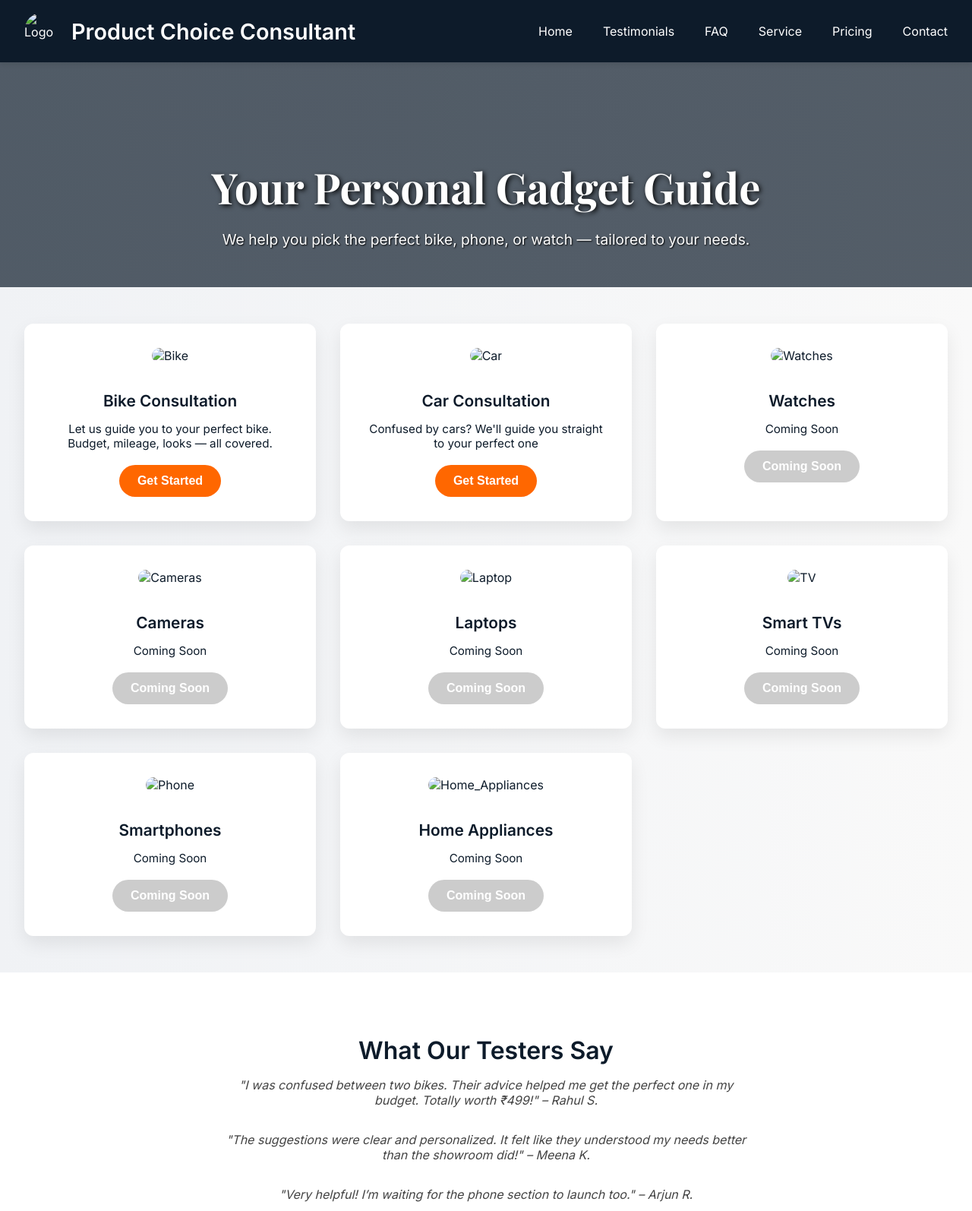
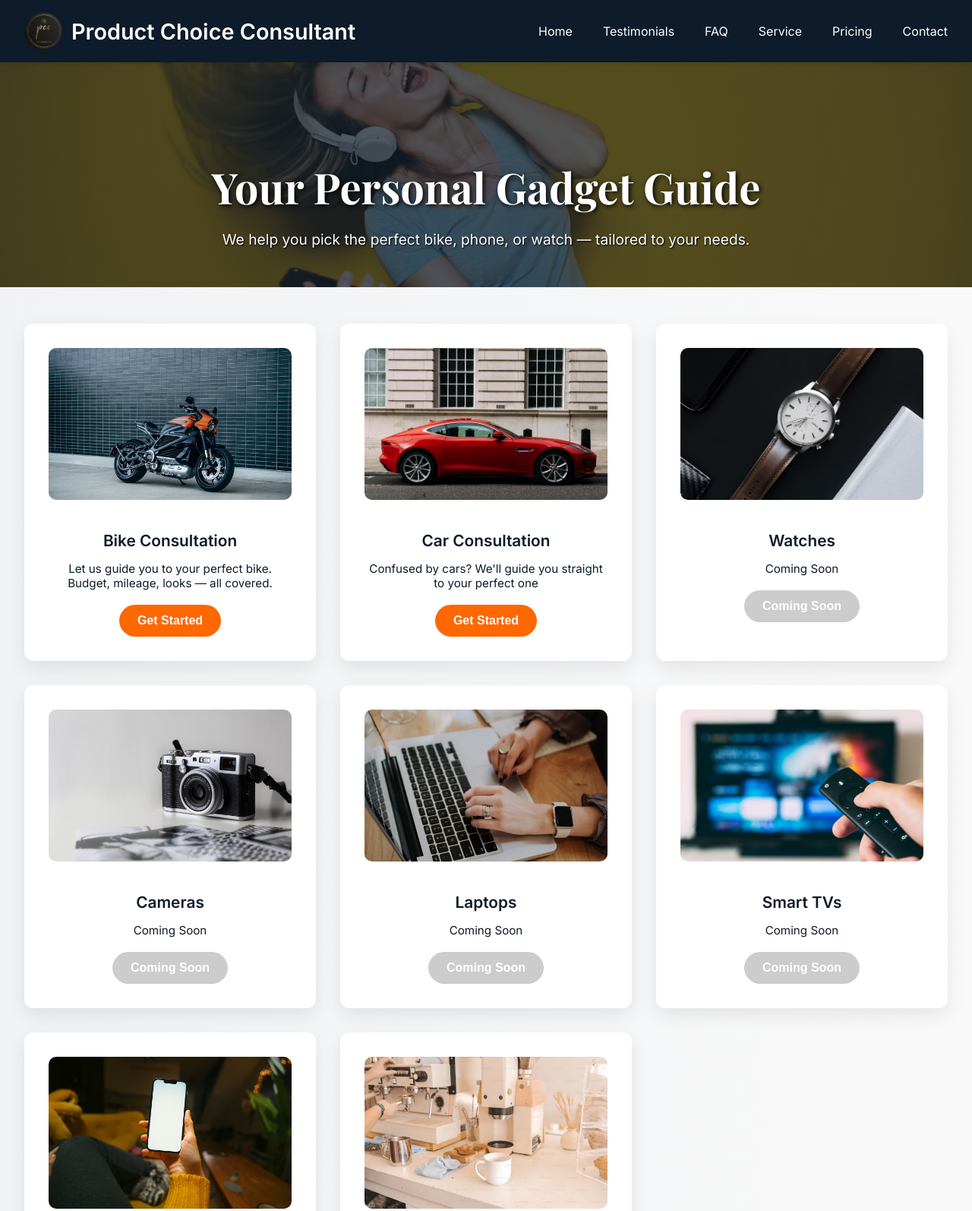
Before and after one commit to Abhigyan321/thepcc.in, a plain HTML site: page index.html in a window 1280 px wide. Shown: the top 1594 px of the page at 76% size. Drawn offline with nearby package versions, Linux system fonts and the light colour scheme.

Commit message:
Update index.html

```diff
--- a/index.html
+++ b/index.html
@@ -75,7 +75,7 @@
     .hero {
       padding: 5rem 2rem 2rem;
       text-align: center;
-      background: linear-gradient(rgba(13, 27, 42, 0.7), rgba(13, 27, 42, 0.7)), url('photos/main.png') no-repeat center center/cover;
+      background: linear-gradient(rgba(13, 27, 42, 0.7), rgba(13, 27, 42, 0.7)), url('main.png') no-repeat center center/cover;
       color: white;
     }
     .hero h1 {
@@ -185,7 +185,7 @@
 <body>
   <header>
     <div style="display: flex; align-items: center; gap: 0.75rem;">
-  <img src="photos/logo2.png" alt="Logo" style="height: 50px; width: 50px; border-radius: 50%;">
+  <img src="logo2.png" alt="Logo" style="height: 50px; width: 50px; border-radius: 50%;">
   <h1 style="margin: 0; font-size: 1.8rem;">Product Choice Consultant</h1>
 </div>
 
@@ -208,49 +208,49 @@
 
   <section class="categories">
     <div class="card">
-      <img src="photos/bike.png" alt="Bike">
+      <img src="bike.png" alt="Bike">
       <h3>Bike Consultation</h3>
       <p>Let us guide you to your perfect bike. Budget, mileage, looks — all covered.</p>
       <a href="https://forms.gle/PmMfAvPd8aBtQKQy6"><button>Get Started</button></a>
     </div>
     <div class="card">
-      <img src="photos/car.png" alt="Car">
+      <img src="car.png" alt="Car">
       <h3>Car Consultation</h3>
       <p>Confused by cars? We'll guide you straight to your perfect one</p>
        <a href="https://forms.gle/6NzpcR9SyMYBCdSd8"><button>Get Started</button></a>
     </div>
     <div class="card">
-      <img src="photos/watch.png" alt="Watches">
+      <img src="watch.png" alt="Watches">
       <h3>Watches</h3>
       <p>Coming Soon</p>
       <button disabled>Coming Soon</button>
     </div>
     <div class="card">
-      <img src="photos/camera.png" alt="Cameras">
+      <img src="camera.png" alt="Cameras">
       <h3>Cameras</h3>
       <p>Coming Soon</p>
       <button disabled>Coming Soon</button>
     </div>
     <div class="card">
-      <img src="photos/laptop.png" alt="Laptop">
+      <img src="laptop.png" alt="Laptop">
       <h3>Laptops</h3>
       <p>Coming Soon</p>
       <button disabled>Coming Soon</button>
     </div>
     <div class="card">
-      <img src="photos/tv.png" alt="TV">
+      <img src="tv.png" alt="TV">
       <h3>Smart TVs</h3>
       <p>Coming Soon</p>
       <button disabled>Coming Soon</button>
     </div>
     <div class="card">
-      <img src="photos/phone.png" alt="Phone">
+      <img src="phone.png" alt="Phone">
       <h3>Smartphones</h3>
       <p>Coming Soon</p>
       <button disabled>Coming Soon</button>
     </div>
     <div class="card">
-      <img src="photos/appliances.png" alt="Home_Appliances">
+      <img src="appliances.png" alt="Home_Appliances">
       <h3>Home Appliances</h3>
       <p>Coming Soon</p>
       <button disabled>Coming Soon</button>
@@ -318,13 +318,13 @@
   &copy; 2025 Product Choice Consultant. All rights reserved.
 
   <div style="margin-top: 1rem;">
-    <a href="FINAL/LEGALPAPERS/t&c.docx" download style="color: #FF6700; text-decoration: underline; margin-right: 1rem;">
+    <a href="t&c.docx" download style="color: #FF6700; text-decoration: underline; margin-right: 1rem;">
       Terms & Conditions
     </a>
-    <a href="FINAL/LEGALPAPERS/ppc.docx" download style="color: #FF6700; text-decoration: underline; margin-right: 1rem;">
+    <a href="ppc.docx" download style="color: #FF6700; text-decoration: underline; margin-right: 1rem;">
       Privacy Policy
     </a>
-    <a href="FINAL/LEGALPAPERS/rp.docx" download style="color: #FF6700; text-decoration: underline;">
+    <a href="rp.docx" download style="color: #FF6700; text-decoration: underline;">
       Refund Policy
     </a>
   </div>
```
